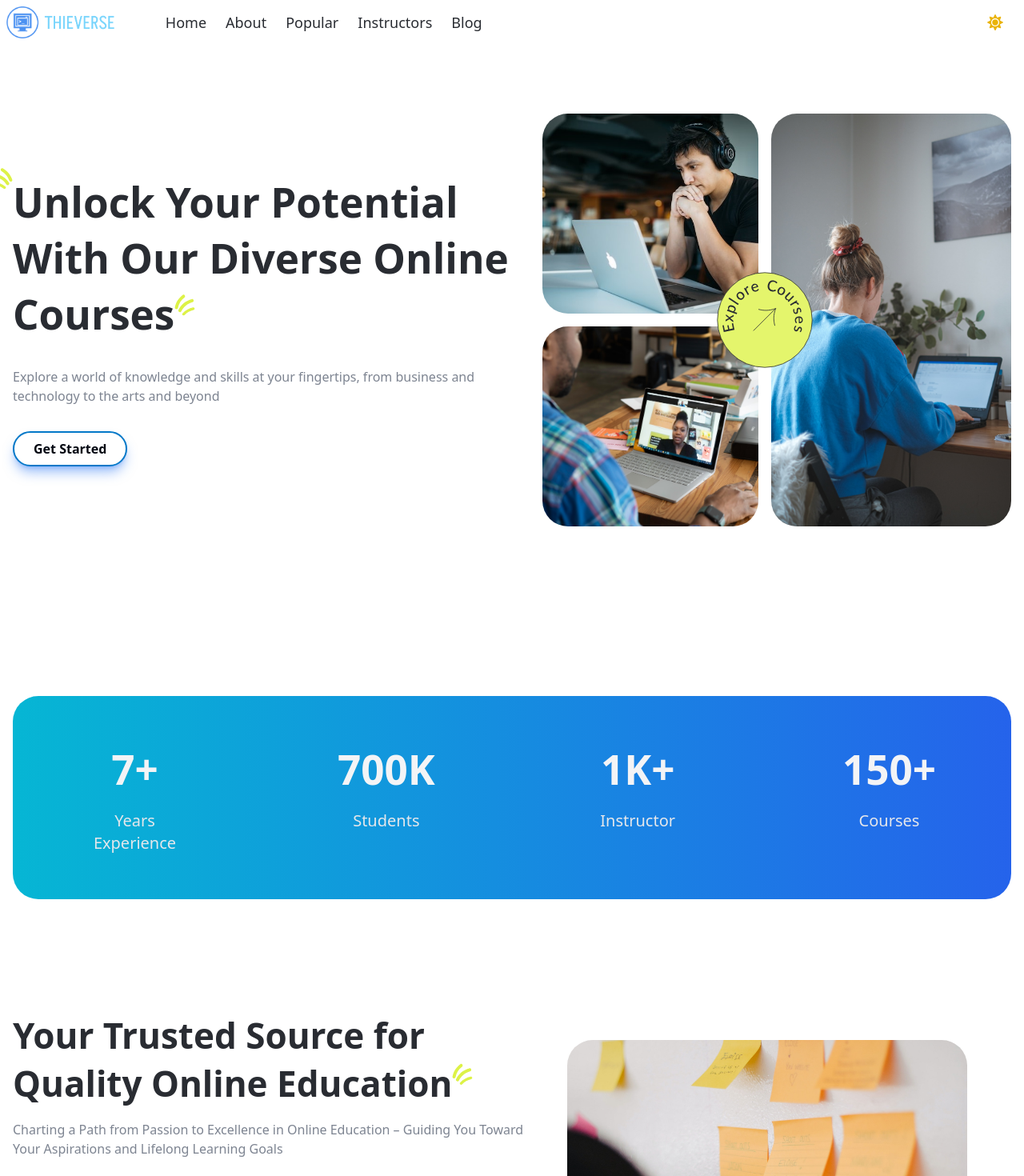
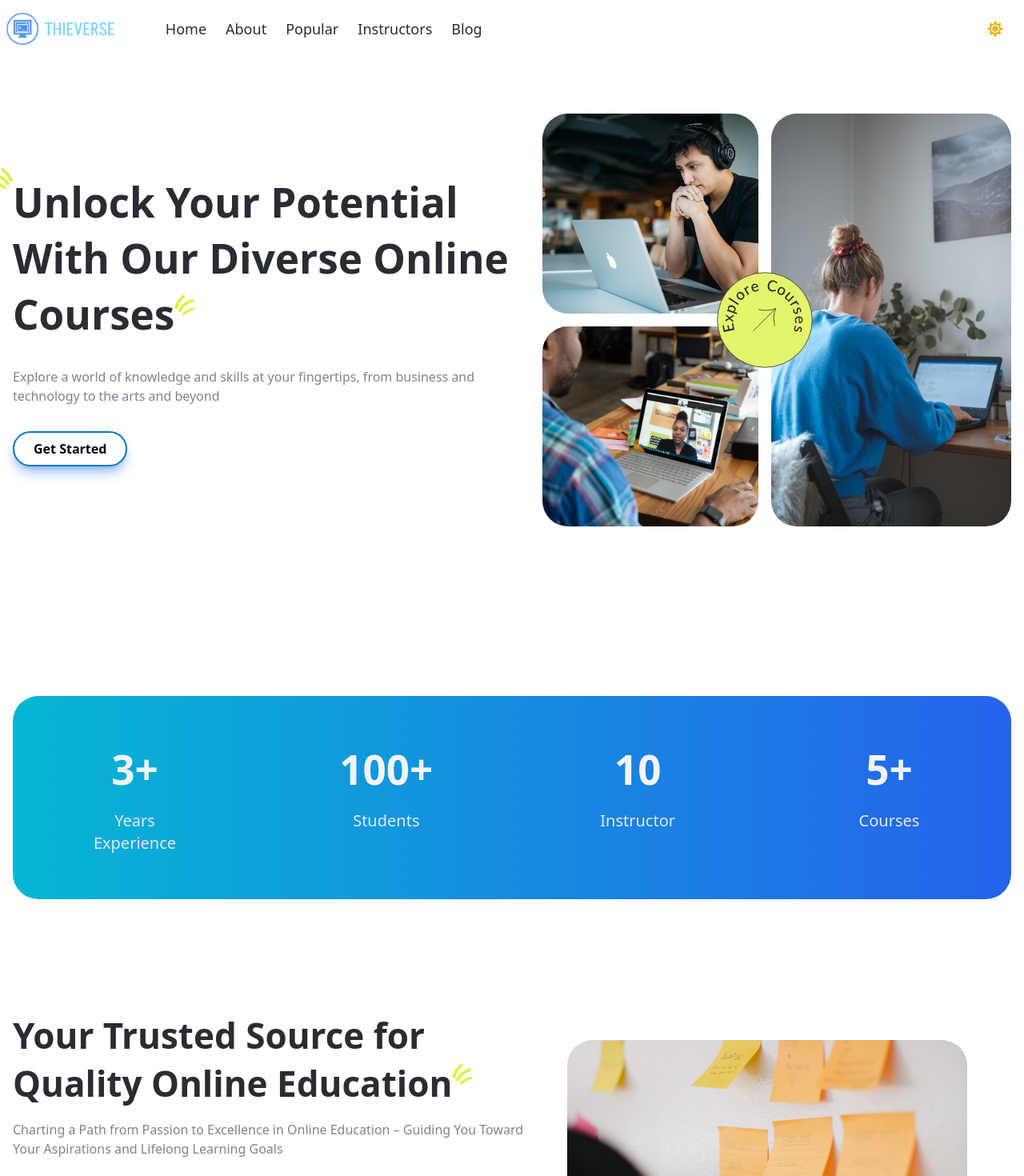
Before and after one commit to TeguhBagasM/thievcourse, a React (Vite) app: page / in a window 1280 px wide. Shown: the top 1470 px of the page at 80% size. Built offline with nearby package versions, Linux system fonts and the light colour scheme.

Commit message:
update header

```diff
--- a/src/components/Header.jsx
+++ b/src/components/Header.jsx
@@ -29,7 +29,7 @@ const Header = () => {
       transition={{ duration: 0.3 }}
       className="fixed items-center h-[70px] z-[1000] w-full border-solid border-transparent"
     >
-      <nav className="container flex items-center justify-between p-5 md:p-3 lg:p-2 gap-x-16">
+      <nav className="container xl:mt-2 flex items-center justify-between p-5 md:p-3 lg:p-2 gap-x-16">
         <a href="/" className="text-2xl font-bold">
           <img src={Logo} alt="Logo" className="w-40 h-auto" />
         </a>
--- a/src/constants/index.js
+++ b/src/constants/index.js
@@ -56,19 +56,19 @@ export const navLinks = [
 
 export const statistics = [
   {
-    number: "7+",
+    number: "3+",
     text: "Years Experience",
   },
   {
-    number: "700K",
+    number: "100+",
     text: "Students",
   },
   {
-    number: "1K+",
+    number: "10",
     text: "Instructor",
   },
   {
-    number: "150+",
+    number: "5+",
     text: "Courses",
   },
 ];
```
